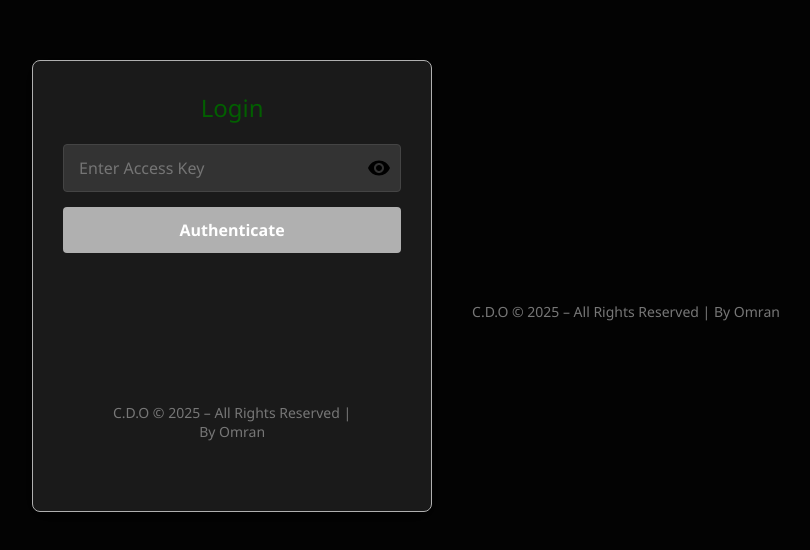
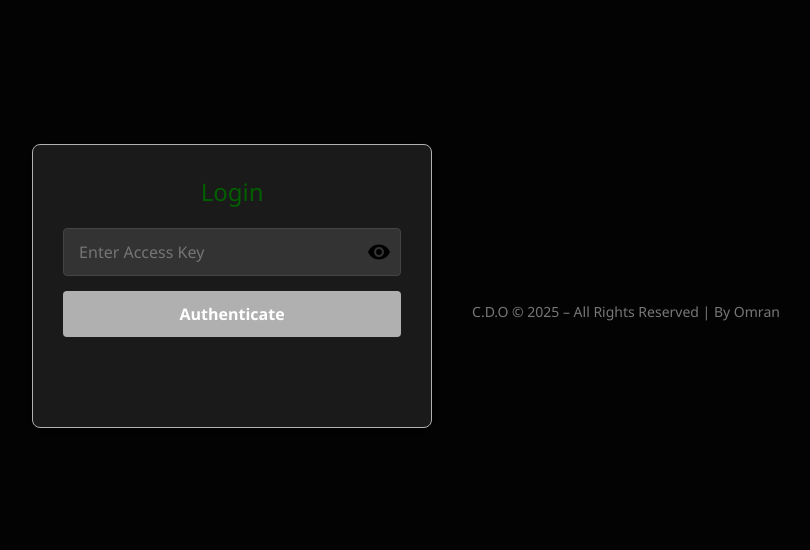
Before and after one commit to frdt5ere/data, a plain HTML site: page index.html in a window 1280 px wide. Shown: the part 114-664 px from the top of the page, without its empty margins (214-1024 px from the left). Drawn offline with Linux system fonts and the light colour scheme.

Commit message:
Update index.html

```diff
--- a/index.html
+++ b/index.html
@@ -520,11 +520,6 @@
                     <span class="icon-line line-long"></span>
                 </div>
             </div>
-                                <footer>
-        <div class="container">
-            <p>C.D.O © 2025 – All Rights Reserved | By Omran</p>
-        </div>
-    </footer>
         </div>
                             <footer>
         <div class="container">
```
